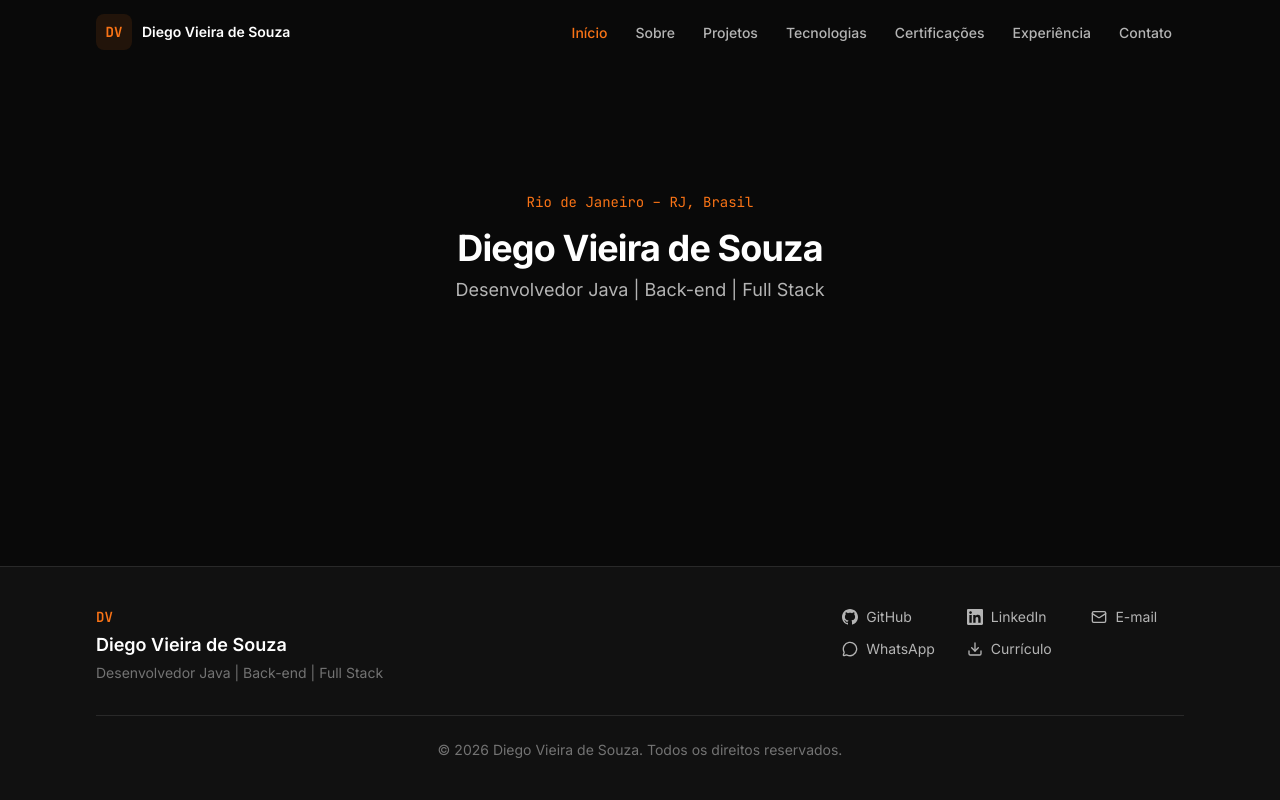
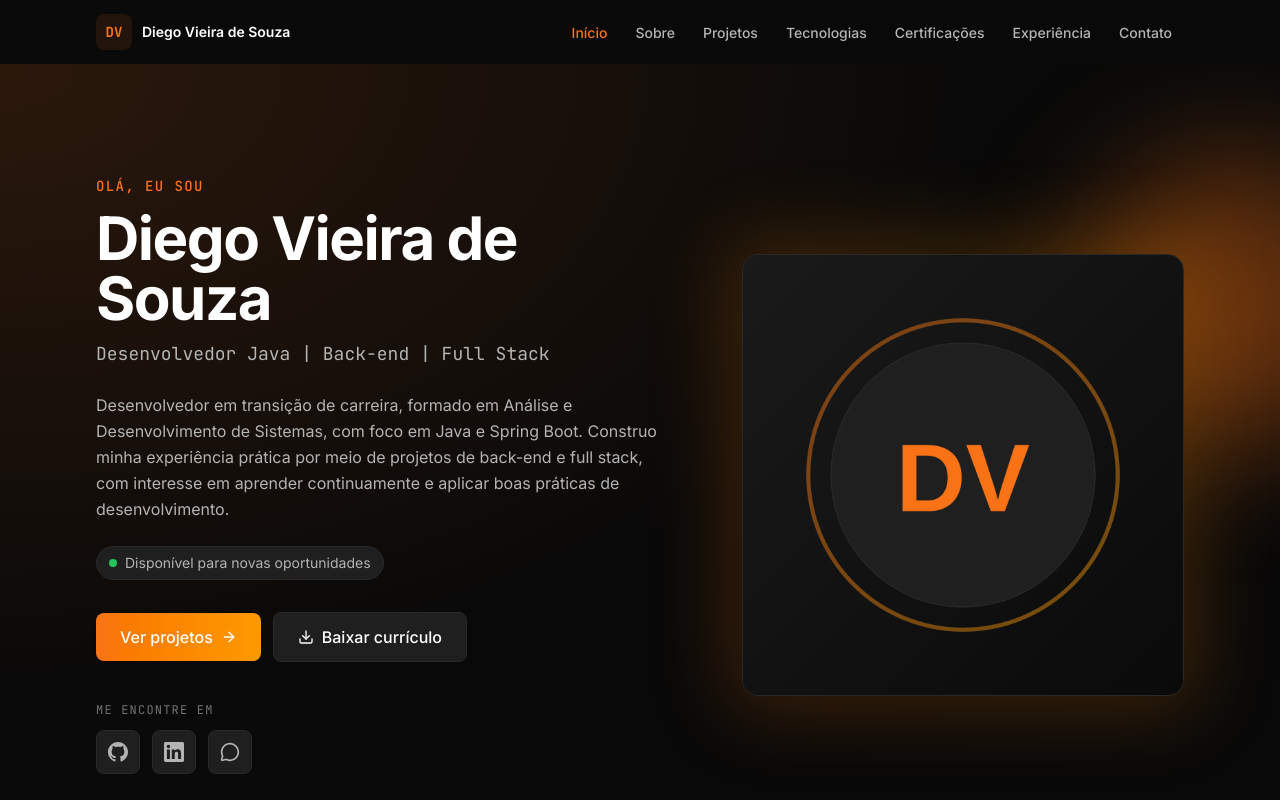
Before and after one commit to diegovieiradv/portfolio-diego-vieira, a Next.js app: page / in a window 1280 px wide. Shown: the top 800 px of the page. Built offline with nearby package versions, Linux system fonts and the light colour scheme.

Commit message:
feat: criar hero da página inicial

```diff
--- a/src/app/page.tsx
+++ b/src/app/page.tsx
@@ -1,13 +1,5 @@
-import { personal } from "@/data/personal";
+import { Hero } from "@/components/sections/Hero";
 
 export default function Home() {
-  return (
-    <div className="flex flex-1 items-center justify-center py-32">
-      <div className="px-4 text-center">
-        <p className="font-mono text-sm text-primary">{personal.location}</p>
-        <h1 className="mt-4 text-4xl font-bold tracking-tight text-foreground">{personal.name}</h1>
-        <p className="mt-2 text-lg text-secondary">{personal.role}</p>
-      </div>
-    </div>
-  );
+  return <Hero />;
 }
--- /dev/null
+++ b/src/components/sections/Hero.tsx
@@ -0,0 +1,79 @@
+import Image from "next/image";
+import { ArrowRight, Download } from "lucide-react";
+import { personal } from "@/data/personal";
+import { Container } from "@/components/ui/Container";
+import { ButtonLink } from "@/components/ui/Button";
+import { SocialLinks } from "@/components/shared/SocialLinks";
+
+export function Hero() {
+  return (
+    <section aria-label="Apresentação" className="relative overflow-hidden">
+      <div aria-hidden="true" className="pointer-events-none absolute inset-0">
+        <div className="absolute inset-0 bg-[radial-gradient(ellipse_at_top_left,rgba(249,115,22,0.14),transparent_55%)]" />
+        <div className="absolute -right-24 top-24 h-72 w-72 rounded-full bg-primary-glow blur-3xl" />
+      </div>
+
+      <Container className="relative">
+        <div className="grid items-center gap-12 py-20 md:py-28 lg:grid-cols-[1.15fr_0.85fr]">
+          <div>
+            <p className="font-mono text-sm font-medium uppercase tracking-widest text-primary">
+              Olá, eu sou
+            </p>
+            <h1 className="mt-3 text-4xl font-bold tracking-tight text-foreground sm:text-5xl lg:text-6xl">
+              {personal.name}
+            </h1>
+            <p className="mt-3 font-mono text-base text-secondary sm:text-lg">{personal.role}</p>
+
+            <p className="mt-6 max-w-xl text-base leading-relaxed text-secondary">
+              {personal.summary}
+            </p>
+
+            <div className="mt-6">
+              <span className="inline-flex items-center gap-2 rounded-full border border-border bg-card px-3 py-1.5 text-sm text-secondary">
+                <span className="relative flex h-2 w-2" aria-hidden="true">
+                  <span className="absolute inline-flex h-full w-full animate-ping rounded-full bg-success opacity-60" />
+                  <span className="relative inline-flex h-2 w-2 rounded-full bg-success" />
+                </span>
+                {personal.availability}
+              </span>
+            </div>
+
+            <div className="mt-8 flex flex-wrap items-center gap-3">
+              <ButtonLink href="/projetos" size="lg">
+                Ver projetos
+                <ArrowRight className="h-4 w-4" aria-hidden="true" />
+              </ButtonLink>
+              <ButtonLink href={personal.resumeUrl} variant="secondary" size="lg" newTab>
+                <Download className="h-4 w-4" aria-hidden="true" />
+                Baixar currículo
+              </ButtonLink>
+            </div>
+
+            <div className="mt-10">
+              <p className="mb-3 font-mono text-xs uppercase tracking-widest text-muted">
+                Me encontre em
+              </p>
+              <SocialLinks />
+            </div>
+          </div>
+
+          <div className="relative mx-auto w-full max-w-sm lg:max-w-none">
+            <div
+              aria-hidden="true"
+              className="absolute -inset-4 rounded-3xl bg-gradient-to-tr from-primary to-amber-500 opacity-20 blur-2xl"
+            />
+            <Image
+              src="/images/photo-diego-vieira.png"
+              alt={`Foto de ${personal.name}, ${personal.role}`}
+              width={640}
+              height={640}
+              preload
+              sizes="(max-width: 1024px) 100vw, 40vw"
+              className="relative aspect-square w-full rounded-2xl border border-border object-cover"
+            />
+          </div>
+        </div>
+      </Container>
+    </section>
+  );
+}
--- /dev/null
+++ b/src/components/shared/SocialLinks.tsx
@@ -0,0 +1,43 @@
+import { MessageCircle } from "lucide-react";
+import { personal } from "@/data/personal";
+import { GithubIcon, LinkedinIcon } from "@/components/shared/icons";
+import { cn } from "@/lib/utils";
+
+const socialLinks = [
+  { href: personal.github, label: "GitHub", icon: GithubIcon },
+  { href: personal.linkedin, label: "LinkedIn", icon: LinkedinIcon },
+  {
+    href: `https://wa.me/${personal.whatsapp}?text=${encodeURIComponent(personal.whatsappMessage)}`,
+    label: "WhatsApp",
+    icon: MessageCircle,
+  },
+];
+
+type SocialLinksProps = {
+  className?: string;
+  showLabels?: boolean;
+};
+
+export function SocialLinks({ className, showLabels = false }: SocialLinksProps) {
+  return (
+    <ul className={cn("flex flex-wrap items-center gap-3", className)}>
+      {socialLinks.map(({ href, label, icon: Icon }) => (
+        <li key={label}>
+          <a
+            href={href}
+            target="_blank"
+            rel="noopener noreferrer"
+            aria-label={label}
+            className={cn(
+              "inline-flex items-center gap-2 rounded-lg border border-border bg-card text-secondary transition-colors hover:border-primary hover:text-primary",
+              showLabels ? "px-4 py-2 text-sm" : "h-11 w-11 justify-center"
+            )}
+          >
+            <Icon className="h-5 w-5" aria-hidden="true" />
+            {showLabels ? label : null}
+          </a>
+        </li>
+      ))}
+    </ul>
+  );
+}
--- /dev/null
+++ b/src/components/ui/Button.tsx
@@ -0,0 +1,80 @@
+import Link from "next/link";
+import type { AnchorHTMLAttributes, ButtonHTMLAttributes, ReactNode } from "react";
+import { cn } from "@/lib/utils";
+
+const buttonVariants = {
+  primary:
+    "bg-gradient-to-r from-primary to-amber-500 text-white shadow-sm transition-colors hover:from-primary-dark hover:to-primary",
+  secondary:
+    "border border-border bg-card text-foreground transition-colors hover:border-primary hover:text-primary",
+  outline:
+    "border border-primary/40 bg-transparent text-primary transition-colors hover:bg-primary-subtle",
+} as const;
+
+const buttonSizes = {
+  sm: "px-3.5 py-2 text-sm",
+  md: "px-5 py-2.5 text-sm",
+  lg: "px-6 py-3 text-base",
+} as const;
+
+const buttonBase =
+  "inline-flex items-center justify-center gap-2 rounded-lg font-medium transition-colors focus-visible:outline-none";
+
+export type ButtonVariant = keyof typeof buttonVariants;
+export type ButtonSize = keyof typeof buttonSizes;
+
+type ButtonProps = ButtonHTMLAttributes<HTMLButtonElement> & {
+  variant?: ButtonVariant;
+  size?: ButtonSize;
+  children: ReactNode;
+};
+
+export function Button({
+  variant = "primary",
+  size = "md",
+  className,
+  children,
+  ...props
+}: ButtonProps) {
+  return (
+    <button
+      className={cn(buttonBase, buttonVariants[variant], buttonSizes[size], className)}
+      {...props}
+    >
+      {children}
+    </button>
+  );
+}
+
+type ButtonLinkProps = AnchorHTMLAttributes<HTMLAnchorElement> & {
+  variant?: ButtonVariant;
+  size?: ButtonSize;
+  newTab?: boolean;
+  children: ReactNode;
+};
+
+export function ButtonLink({
+  variant = "primary",
+  size = "md",
+  newTab = false,
+  className,
+  href,
+  children,
+  ...props
+}: ButtonLinkProps) {
+  if (!href) return null;
+  const classes = cn(buttonBase, buttonVariants[variant], buttonSizes[size], className);
+  const openInNewTab = newTab || href.startsWith("http") || href.startsWith("mailto");
+  if (openInNewTab) {
+    return (
+      <a href={href} target="_blank" rel="noopener noreferrer" className={classes} {...props}>
+        {children}
+      </a>
+    );
+  }
+  return (
+    <Link href={href} className={classes} {...props}>
+      {children}
+    </Link>
+  );
+}
```
Also changed, not shown: public/images/photo-diego-vieira.png (added).
